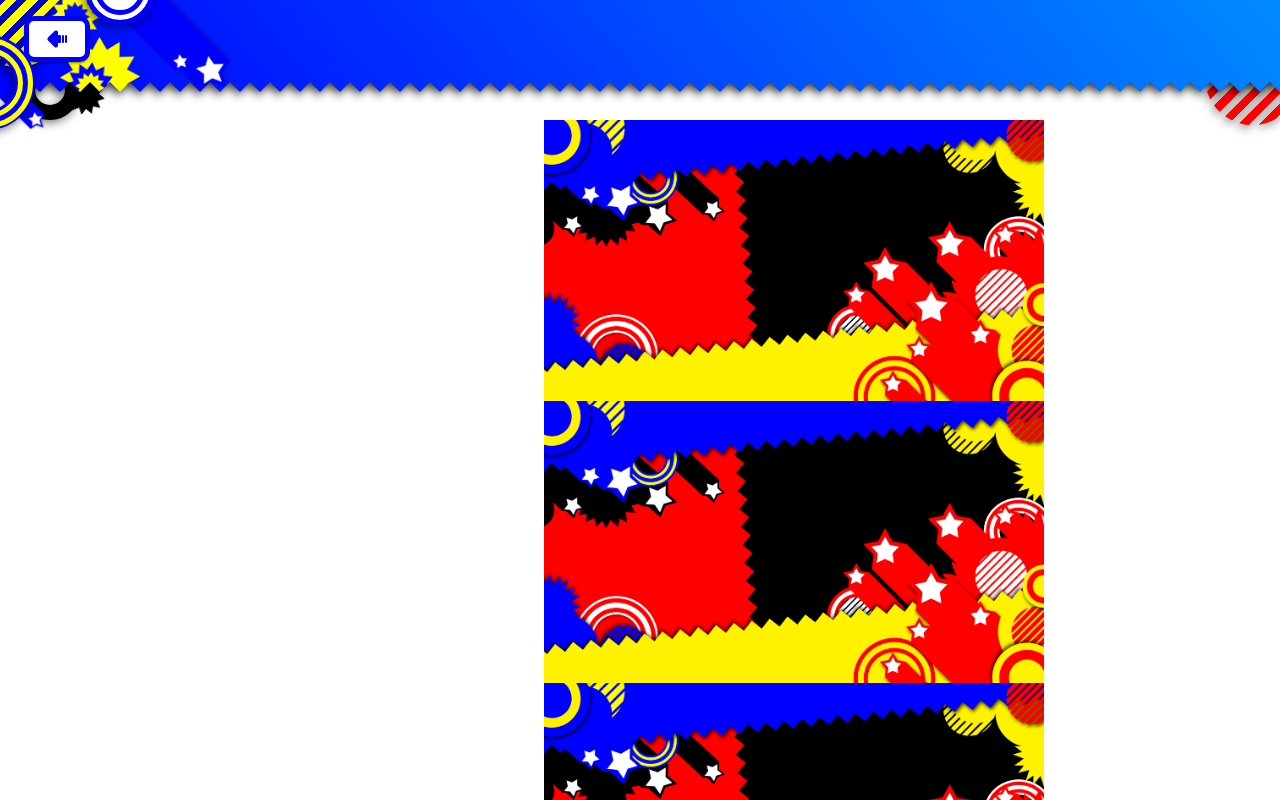
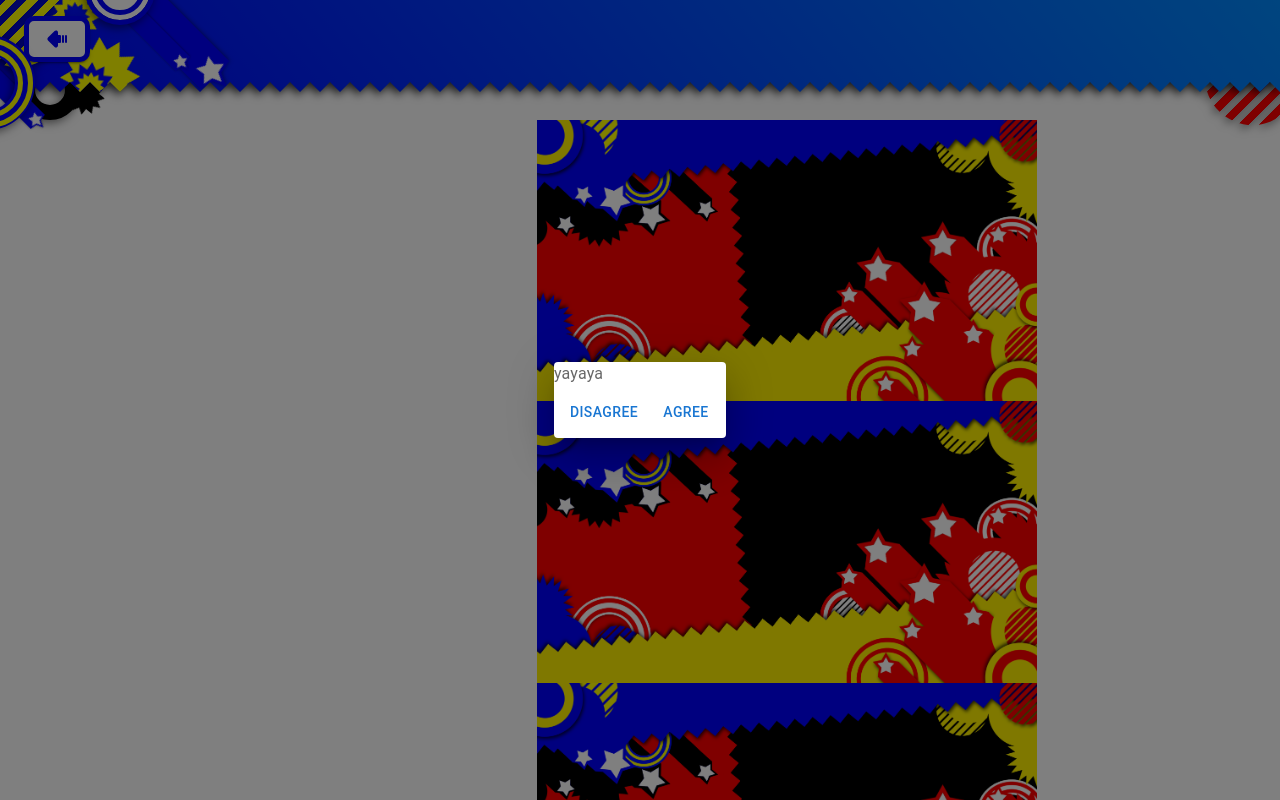
Before and after one commit to lluuvvii/my-personal-web-nextjs, a Next.js app: page /test in a window 1280 px wide. Shown: the top 800 px of the page. Built offline with nearby package versions, Linux system fonts and the light colour scheme.

Commit message:
show dialog

```diff
--- a/src/app/(Home)/test/page.tsx
+++ b/src/app/(Home)/test/page.tsx
@@ -3,7 +3,6 @@ import { Box, Grid, Stack, Typography } from '@mui/material'
 import Image from 'next/image'
 import Link from 'next/link'
 import React from 'react'
-import AudioPlayer from '@/app/components/audio/AudioPlayer'
 
 const BackgroundContainer = () => {
   return (
@@ -11,7 +10,6 @@ const BackgroundContainer = () => {
       <Grid container spacing={1} alignItems='center' justifyContent='center'>
         <Grid item>
           <Typography variant='overline'>Reference : Sonic Generations UI theme</Typography>
-          <AudioPlayer />
         </Grid>
         <Grid item>
           <Image src='/assets/img/sonic_generations_background_by_sonicguru_d66i4ax.png' alt='sonicbg' width={500} height={500} />
--- a/src/app/components/navbar/Navbar.tsx
+++ b/src/app/components/navbar/Navbar.tsx
@@ -2,7 +2,7 @@
 
 import { motion } from 'framer-motion'
 import HideOnScroll from '@/app/components/navbar/HideOnScroll'
-import { AppBar, Box, Button, Grid, useScrollTrigger } from '@mui/material'
+import { AppBar, Box, Button, Dialog, DialogActions, DialogContentText, Grid, useScrollTrigger } from '@mui/material'
 import ZigzagContainer from '../materials/ZigzagContainer'
 import { useMemo, useState } from 'react'
 import { IconArrowBigLeftLinesFilled, IconArrowBigRightLinesFilled } from '@tabler/icons-react'
@@ -20,6 +20,7 @@ const Navbar = ({ window }: Props) => {
   const [open, setOpen] = useState(searchParams.get('navright') === 'false' || searchParams.get('navright') === null ? false : true)
   const [color, setColor] = useState(searchParams.get('navright') === 'false' || searchParams.get('navright') === null ? 'blue' : 'red')
   const [gradientColor, setGradientColor] = useState(searchParams.get('navright') === 'false' || searchParams.get('navright') === null ? '#008cff' : '#ff6054')
+  const [openMusic, setOpenMusic] = useState(true)
 
   const handleChangeColor = () => {
     if (color === 'blue') {
@@ -922,6 +923,31 @@ const Navbar = ({ window }: Props) => {
           </Box>
         </AppBar>
       </HideOnScrollRight>
+      <Dialog
+        open={openMusic}
+        onClose={() => setOpenMusic(!openMusic)}
+      >
+        <Box
+          component={motion.div}
+          initial={{ scale: 0 }}
+          animate={{ scale: 1 }}
+          transition={{
+            type: 'spring',
+            stiffness: 200,
+            damping: 20,
+            delay: 0.4
+          }}>
+          <DialogContentText>
+            yayaya
+          </DialogContentText>
+          <DialogActions>
+            <Button onClick={() => setOpenMusic(!openMusic)}>Disagree</Button>
+            <Button onClick={() => setOpenMusic(!openMusic)} autoFocus>
+              Agree
+            </Button>
+          </DialogActions>
+        </Box>
+      </Dialog>
     </>
   )
 }
```
